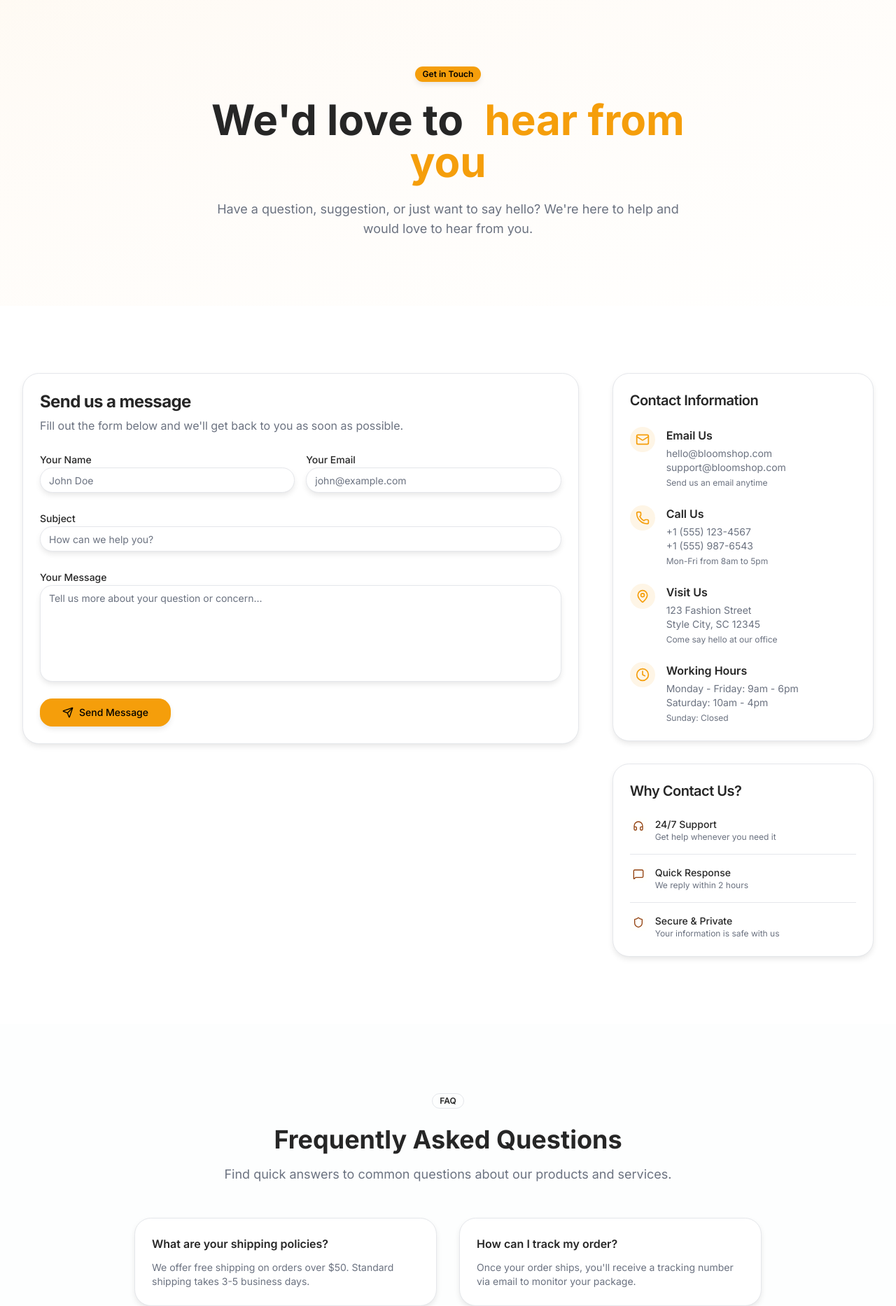
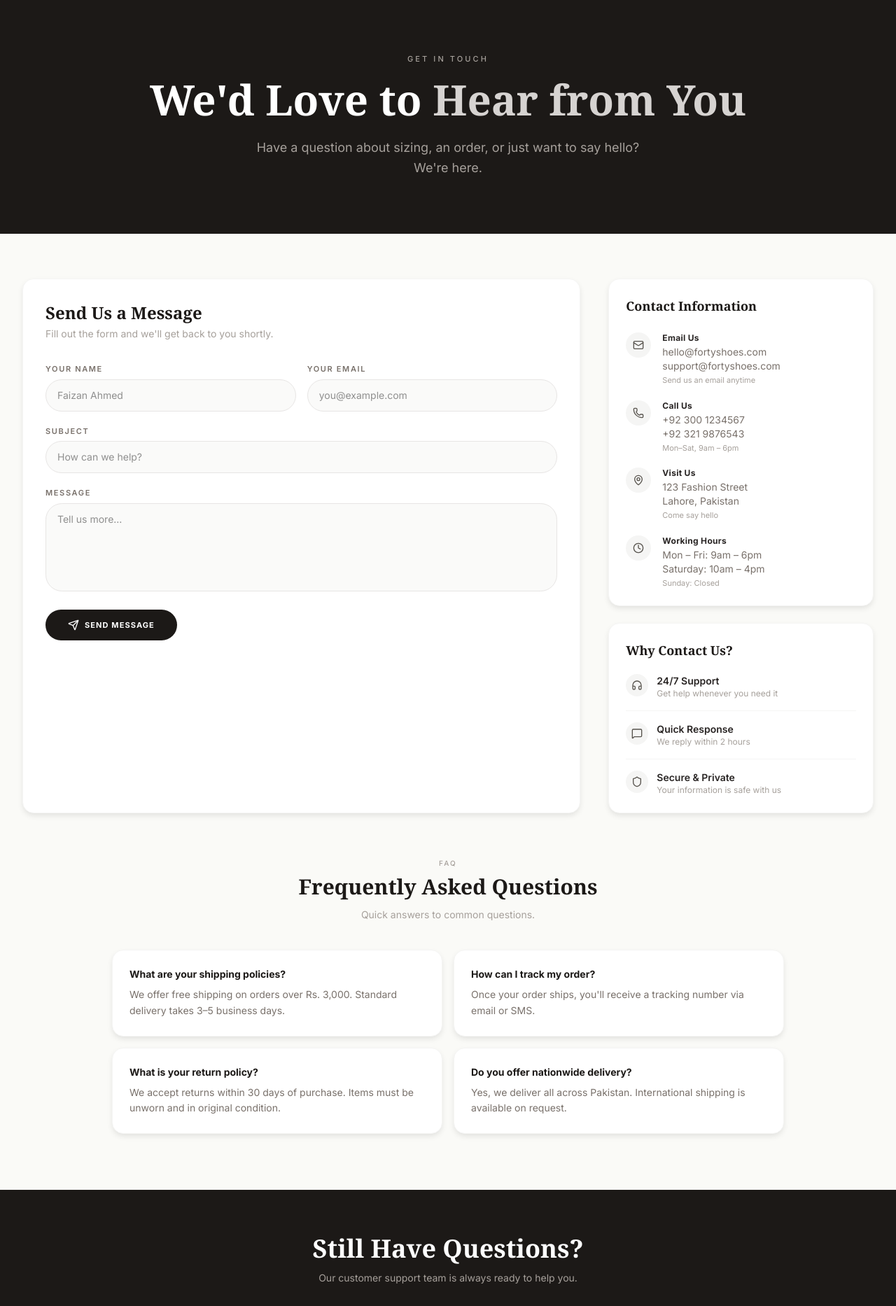
Before and after one commit to faizanahmed124/new_web, a Next.js app: page /contact in a window 1280 px wide. Shown: the part 100-1966 px from the top of the page at 70% size. Built offline with nearby package versions, Linux system fonts and the light colour scheme.

Commit message:
New push

```diff
--- a/app/contact/page.tsx
+++ b/app/contact/page.tsx
@@ -1,50 +1,23 @@
 "use client";
 
-import { Badge } from "@/components/ui/badge";
-import { Button } from "@/components/ui/button";
-import { Card, CardContent, CardHeader, CardTitle } from "@/components/ui/card";
-import { Input } from "@/components/ui/input";
-import { Separator } from "@/components/ui/separator";
-import { Textarea } from "@/components/ui/textarea";
-import {
-  CheckCircle,
-  Clock,
-  Headphones,
-  Mail,
-  MapPin,
-  MessageSquare,
-  Phone,
-  Send,
-  Shield,
-} from "lucide-react";
 import { useState } from "react";
+import { Send, CheckCircle, Mail, Phone, MapPin, Clock, MessageSquare, Headphones, Shield } from "lucide-react";
 
-export default function Contact() {
-  const [formData, setFormData] = useState({
-    name: "",
-    email: "",
-    subject: "",
-    message: "",
-  });
+export default function ContactPage() {
+  const [formData, setFormData] = useState({ name: "", email: "", subject: "", message: "" });
   const [isSubmitting, setIsSubmitting] = useState(false);
   const [isSubmitted, setIsSubmitted] = useState(false);
 
-  const handleInputChange = (
-    e: React.ChangeEvent<HTMLInputElement | HTMLTextAreaElement>
-  ) => {
-    const { name, value } = e.target;
-    setFormData((prev) => ({ ...prev, [name]: value }));
+  const handleChange = (e: React.ChangeEvent<HTMLInputElement | HTMLTextAreaElement>) => {
+    setFormData((prev) => ({ ...prev, [e.target.name]: e.target.value }));
   };
 
   const handleSubmit = async (e: React.FormEvent) => {
     e.preventDefault();
     setIsSubmitting(true);
-
-    await new Promise((resolve) => setTimeout(resolve, 1000));
-
+    await new Promise((r) => setTimeout(r, 1000));
     setIsSubmitting(false);
     setIsSubmitted(true);
-
     setTimeout(() => {
       setIsSubmitted(false);
       setFormData({ name: "", email: "", subject: "", message: "" });
@@ -52,341 +25,196 @@ export default function Contact() {
   };
 
   const contactInfo = [
-    {
-      icon: Mail,
-      title: "Email Us",
-      details: ["hello@bloomshop.com", "support@bloomshop.com"],
-      description: "Send us an email anytime",
-    },
-    {
-      icon: Phone,
-      title: "Call Us",
-      details: ["+1 (555) 123-4567", "+1 (555) 987-6543"],
-      description: "Mon-Fri from 8am to 5pm",
-    },
-    {
-      icon: MapPin,
-      title: "Visit Us",
-      details: ["123 Fashion Street", "Style City, SC 12345"],
-      description: "Come say hello at our office",
-    },
-    {
-      icon: Clock,
-      title: "Working Hours",
-      details: ["Monday - Friday: 9am - 6pm", "Saturday: 10am - 4pm"],
-      description: "Sunday: Closed",
-    },
+    { icon: Mail,  title: "Email Us",     lines: ["hello@fortyshoes.com", "support@fortyshoes.com"], sub: "Send us an email anytime" },
+    { icon: Phone, title: "Call Us",       lines: ["+92 300 1234567", "+92 321 9876543"],             sub: "Mon–Sat, 9am – 6pm" },
+    { icon: MapPin,title: "Visit Us",      lines: ["123 Fashion Street", "Lahore, Pakistan"],         sub: "Come say hello" },
+    { icon: Clock, title: "Working Hours", lines: ["Mon – Fri: 9am – 6pm", "Saturday: 10am – 4pm"],  sub: "Sunday: Closed" },
   ];
 
   const features = [
-    {
-      icon: Headphones,
-      title: "24/7 Support",
-      description: "Get help whenever you need it",
-    },
-    {
-      icon: MessageSquare,
-      title: "Quick Response",
-      description: "We reply within 2 hours",
-    },
-    {
-      icon: Shield,
-      title: "Secure & Private",
-      description: "Your information is safe with us",
-    },
+    { icon: Headphones,    title: "24/7 Support",     desc: "Get help whenever you need it" },
+    { icon: MessageSquare, title: "Quick Response",   desc: "We reply within 2 hours" },
+    { icon: Shield,        title: "Secure & Private", desc: "Your information is safe with us" },
+  ];
+
+  const faqs = [
+    { q: "What are your shipping policies?",  a: "We offer free shipping on orders over Rs. 3,000. Standard delivery takes 3–5 business days." },
+    { q: "How can I track my order?",         a: "Once your order ships, you'll receive a tracking number via email or SMS." },
+    { q: "What is your return policy?",       a: "We accept returns within 30 days of purchase. Items must be unworn and in original condition." },
+    { q: "Do you offer nationwide delivery?", a: "Yes, we deliver all across Pakistan. International shipping is available on request." },
   ];
 
   return (
-    <div className="bg-background">
-      <section className="py-16 lg:py-24 bg-gradient-to-br from-primary/5 to-accent/5">
-        <div className="container mx-auto px-4 sm:px-6 lg:px-8">
-          <div className="text-center max-w-3xl mx-auto">
-            <Badge className="mb-6 bg-primary text-primary-foreground">
-              Get in Touch
-            </Badge>
-            <h1 className="text-4xl lg:text-6xl font-bold text-foreground mb-6">
-              We&apos;d love to{" "}
-              <span className="text-primary block lg:inline lg:ml-4">
-                hear from you
-              </span>
+    <div className="min-h-screen" style={{ backgroundColor: "#FAFAF7" }}>
+
+      {/* Hero */}
+      <section className="bg-stone-900 py-16 lg:py-20 text-center px-4">
+        <p className="text-[11px] tracking-[0.28em] uppercase text-stone-400 font-medium mb-3">Get in Touch</p>
+        <h1
+          className="text-4xl sm:text-5xl lg:text-6xl font-black text-white leading-tight mb-4"
+          style={{ fontFamily: "'Playfair Display', Georgia, serif" }}
+        >
+          We&apos;d Love to{" "}
+          <em className="not-italic text-stone-300">Hear from You</em>
         </h1>
-            <p className="text-lg text-muted-foreground max-w-2xl mx-auto">
-              Have a question, suggestion, or just want to say hello? We&apos;re
-              here to help and would love to hear from you.
+        <p className="text-stone-400 text-base sm:text-lg max-w-xl mx-auto leading-relaxed">
+          Have a question about sizing, an order, or just want to say hello? We&apos;re here.
         </p>
-          </div>
-        </div>
       </section>
 
-      <section className="py-16 lg:py-24">
-        <div className="container mx-auto px-4 sm:px-6 lg:px-8">
-          <div className="grid lg:grid-cols-3 gap-12">
-            <div className="lg:col-span-2">
-              <Card>
-                <CardHeader>
-                  <CardTitle className="text-2xl font-bold text-foreground">
-                    Send us a message
-                  </CardTitle>
-                  <p className="text-muted-foreground">
-                    Fill out the form below and we&apos;ll get back to you as
-                    soon as possible.
-                  </p>
-                </CardHeader>
-                <CardContent>
-                  <form onSubmit={handleSubmit} className="space-y-6">
+      {/* Main Grid */}
+      <section className="max-w-7xl mx-auto px-4 sm:px-6 lg:px-8 py-16">
+        <div className="grid lg:grid-cols-3 gap-10">
+
+          {/* Form */}
+          <div className="lg:col-span-2 bg-white rounded-2xl border border-stone-100 p-8 shadow-sm">
+            <h2
+              className="text-2xl font-bold text-stone-900 mb-1"
+              style={{ fontFamily: "'Playfair Display', Georgia, serif" }}
+            >
+              Send Us a Message
+            </h2>
+            <p className="text-stone-400 text-sm mb-8">Fill out the form and we&apos;ll get back to you shortly.</p>
+
+            <form onSubmit={handleSubmit} className="space-y-5">
               <div className="grid sm:grid-cols-2 gap-4">
-                      <div className="space-y-2">
-                        <label
-                          htmlFor="name"
-                          className="text-sm font-medium text-foreground"
-                        >
-                          Your Name
-                        </label>
-                        <Input
-                          id="name"
-                          name="name"
-                          type="text"
-                          placeholder="John Doe"
-                          value={formData.name}
-                          onChange={handleInputChange}
-                          required
-                          className="bg-background border-border"
+                {[
+                  { id: "name",  label: "Your Name",  type: "text",  placeholder: "Faizan Ahmed" },
+                  { id: "email", label: "Your Email", type: "email", placeholder: "you@example.com" },
+                ].map(({ id, label, type, placeholder }) => (
+                  <div key={id}>
+                    <label className="block text-[11px] tracking-[0.15em] uppercase font-semibold text-stone-500 mb-1.5">{label}</label>
+                    <input
+                      id={id} name={id} type={type} placeholder={placeholder}
+                      value={(formData as any)[id]} onChange={handleChange} required
+                      className="w-full px-4 py-3 text-sm border border-stone-200 rounded-xl bg-stone-50 focus:outline-none focus:ring-2 focus:ring-stone-900 transition-all"
+                    />
+                  </div>
+                ))}
+              </div>
+
+              <div>
+                <label className="block text-[11px] tracking-[0.15em] uppercase font-semibold text-stone-500 mb-1.5">Subject</label>
+                <input
+                  name="subject" type="text" placeholder="How can we help?"
+                  value={formData.subject} onChange={handleChange} required
+                  className="w-full px-4 py-3 text-sm border border-stone-200 rounded-xl bg-stone-50 focus:outline-none focus:ring-2 focus:ring-stone-900 transition-all"
                 />
               </div>
 
-                      <div className="space-y-2">
-                        <label
-                          htmlFor="email"
-                          className="text-sm font-medium text-foreground"
+              <div>
+                <label className="block text-[11px] tracking-[0.15em] uppercase font-semibold text-stone-500 mb-1.5">Message</label>
+                <textarea
+                  name="message" rows={5} placeholder="Tell us more..."
+                  value={formData.message} onChange={handleChange} required
+                  className="w-full px-4 py-3 text-sm border border-stone-200 rounded-xl bg-stone-50 focus:outline-none focus:ring-2 focus:ring-stone-900 transition-all resize-none"
+                />
+              </div>
+
+              <button
+                type="submit" disabled={isSubmitting || isSubmitted}
+                className={`flex items-center gap-2 px-8 py-3.5 rounded-full text-[11px] tracking-widest uppercase font-bold transition-all duration-200 ${
+                  isSubmitted ? "bg-green-700 text-white" : "bg-stone-900 hover:bg-stone-700 text-white disabled:opacity-60"
+                }`}
               >
-                          Your Email
-                        </label>
-                        <Input
-                          id="email"
-                          name="email"
-                          type="email"
-                          placeholder="john@example.com"
-                          value={formData.email}
-                          onChange={handleInputChange}
-                          required
-                          className="bg-background border-border"
-                        />
+                {isSubmitting ? (
+                  <><div className="w-4 h-4 border-2 border-white border-t-transparent rounded-full animate-spin" /> Sending...</>
+                ) : isSubmitted ? (
+                  <><CheckCircle className="w-4 h-4" /> Message Sent!</>
+                ) : (
+                  <><Send className="w-4 h-4" /> Send Message</>
+                )}
+              </button>
+            </form>
+          </div>
+
+          {/* Sidebar */}
+          <div className="space-y-6">
+            <div className="bg-white rounded-2xl border border-stone-100 p-6 shadow-sm">
+              <h3 className="text-lg font-bold text-stone-900 mb-6"
+                style={{ fontFamily: "'Playfair Display', Georgia, serif" }}>
+                Contact Information
+              </h3>
+              <div className="space-y-5">
+                {contactInfo.map(({ icon: Icon, title, lines, sub }) => (
+                  <div key={title} className="flex items-start gap-4">
+                    <div className="w-9 h-9 rounded-full bg-stone-100 flex items-center justify-center shrink-0">
+                      <Icon className="w-4 h-4 text-stone-600" />
+                    </div>
+                    <div>
+                      <p className="text-xs font-bold text-stone-800 tracking-wide mb-0.5">{title}</p>
+                      {lines.map((l) => <p key={l} className="text-sm text-stone-500">{l}</p>)}
+                      <p className="text-[11px] text-stone-400 mt-0.5">{sub}</p>
+                    </div>
+                  </div>
+                ))}
               </div>
             </div>
 
-                    <div className="space-y-2">
-                      <label
-                        htmlFor="subject"
-                        className="text-sm font-medium text-foreground"
-                      >
-                        Subject
-                      </label>
-                      <Input
-                        id="subject"
-                        name="subject"
-                        type="text"
-                        placeholder="How can we help you?"
-                        value={formData.subject}
-                        onChange={handleInputChange}
-                        required
-                        className="bg-background border-border"
-                      />
+            <div className="bg-white rounded-2xl border border-stone-100 p-6 shadow-sm">
+              <h3 className="text-lg font-bold text-stone-900 mb-5"
+                style={{ fontFamily: "'Playfair Display', Georgia, serif" }}>
+                Why Contact Us?
+              </h3>
+              <div className="space-y-4">
+                {features.map(({ icon: Icon, title, desc }, i) => (
+                  <div key={title}>
+                    <div className="flex items-start gap-3">
+                      <div className="w-8 h-8 rounded-lg bg-stone-100 flex items-center justify-center shrink-0">
+                        <Icon className="w-4 h-4 text-stone-600" />
                       </div>
-
-                    <div className="space-y-2">
-                      <label
-                        htmlFor="message"
-                        className="text-sm font-medium text-foreground"
-                      >
-                        Your Message
-                      </label>
-                      <Textarea
-                        id="message"
-                        name="message"
-                        placeholder="Tell us more about your question or concern..."
-                        rows={6}
-                        value={formData.message}
-                        onChange={handleInputChange}
-                        required
-                        className="bg-background border-border resize-none"
-                      />
-                    </div>
-
-                    <Button
-                      type="submit"
-                      size="lg"
-                      disabled={isSubmitting || isSubmitted}
-                      className="w-full sm:w-auto bg-primary text-primary-foreground hover:bg-primary/90"
-                    >
-                      {isSubmitting ? (
-                        <div className="flex items-center gap-2">
-                          <div className="w-4 h-4 border-2 border-current border-t-transparent rounded-full animate-spin" />
-                          Sending...
-                        </div>
-                      ) : isSubmitted ? (
-                        <div className="flex items-center gap-2">
-                          <CheckCircle className="h-4 w-4" />
-                          Message Sent!
-                        </div>
-                      ) : (
-                        <div className="flex items-center gap-2">
-                          <Send className="h-4 w-4" />
-                          Send Message
-                        </div>
-                      )}
-                    </Button>
-                  </form>
-                </CardContent>
-              </Card>
-            </div>
-
-            <div className="space-y-8">
-              <Card>
-                <CardHeader>
-                  <CardTitle className="text-xl font-semibold">
-                    Contact Information
-                  </CardTitle>
-                </CardHeader>
-                <CardContent className="space-y-6">
-                  {contactInfo.map((info, index) => (
-                    <div key={index} className="flex items-start gap-4">
-                      <div className="p-2 bg-primary/10 rounded-lg">
-                        <info.icon className="h-5 w-5 text-primary" />
-                      </div>
-                      <div className="flex-1 min-w-0">
-                        <h3 className="font-semibold text-foreground mb-1">
-                          {info.title}
-                        </h3>
-                        {info.details.map((detail, idx) => (
-                          <p
-                            key={idx}
-                            className="text-sm text-muted-foreground"
-                          >
-                            {detail}
-                          </p>
-                        ))}
-                        <p className="text-xs text-muted-foreground mt-1">
-                          {info.description}
-                        </p>
+                      <div>
+                        <p className="text-sm font-semibold text-stone-800">{title}</p>
+                        <p className="text-xs text-stone-400">{desc}</p>
                       </div>
                     </div>
-                  ))}
-                </CardContent>
-              </Card>
-
-              <Card>
-                <CardHeader>
-                  <CardTitle className="text-xl font-semibold">
-                    Why Contact Us?
-                  </CardTitle>
-                </CardHeader>
-                <CardContent className="space-y-4">
-                  {features.map((feature, index) => (
-                    <div key={index}>
-                      <div className="flex items-start gap-3">
-                        <div className="p-1 bg-accent/10 rounded">
-                          <feature.icon className="h-4 w-4 text-accent-foreground" />
-                        </div>
-                        <div>
-                          <h4 className="font-medium text-foreground text-sm">
-                            {feature.title}
-                          </h4>
-                          <p className="text-xs text-muted-foreground">
-                            {feature.description}
-                          </p>
-                        </div>
-                      </div>
-                      {index < features.length - 1 && (
-                        <Separator className="mt-4" />
-                      )}
+                    {i < features.length - 1 && <div className="border-t border-stone-100 mt-4" />}
                   </div>
                 ))}
-                </CardContent>
-              </Card>
+              </div>
             </div>
           </div>
         </div>
       </section>
 
-      <section className="py-16 lg:py-24 bg-muted/30">
-        <div className="container mx-auto px-4 sm:px-6 lg:px-8">
-          <div className="text-center mb-12">
-            <Badge variant="outline" className="mb-6">
-              FAQ
-            </Badge>
-            <h2 className="text-3xl lg:text-4xl font-bold text-foreground mb-4">
+      {/* FAQ */}
+      <section className="max-w-5xl mx-auto px-4 sm:px-6 lg:px-8 pb-20">
+        <div className="text-center mb-10">
+          <p className="text-[10px] tracking-[0.22em] uppercase text-stone-400 font-medium mb-2">FAQ</p>
+          <h2 className="text-3xl font-bold text-stone-900 mb-3"
+            style={{ fontFamily: "'Playfair Display', Georgia, serif" }}>
             Frequently Asked Questions
           </h2>
-            <p className="text-lg text-muted-foreground max-w-2xl mx-auto">
-              Find quick answers to common questions about our products and
-              services.
-            </p>
+          <p className="text-stone-400 text-sm max-w-lg mx-auto">Quick answers to common questions.</p>
         </div>
-
-          <div className="grid md:grid-cols-2 gap-8 max-w-4xl mx-auto">
-            {[
-              {
-                question: "What are your shipping policies?",
-                answer:
-                  "We offer free shipping on orders over $50. Standard shipping takes 3-5 business days.",
-              },
-              {
-                question: "How can I track my order?",
-                answer:
-                  "Once your order ships, you'll receive a tracking number via email to monitor your package.",
-              },
-              {
-                question: "What is your return policy?",
-                answer:
-                  "We accept returns within 30 days of purchase. Items must be in original condition.",
-              },
-              {
-                question: "Do you offer international shipping?",
-                answer:
-                  "Yes, we ship worldwide. International shipping rates vary by destination.",
-              },
-            ].map((faq, index) => (
-              <Card key={index} className="hover:shadow-md transition-shadow">
-                <CardContent className="p-6">
-                  <h3 className="font-semibold text-foreground mb-3">
-                    {faq.question}
-                  </h3>
-                  <p className="text-sm text-muted-foreground">{faq.answer}</p>
-                </CardContent>
-              </Card>
+        <div className="grid md:grid-cols-2 gap-4">
+          {faqs.map(({ q, a }) => (
+            <div key={q} className="bg-white rounded-2xl border border-stone-100 p-6 hover:border-stone-300 transition-colors shadow-sm">
+              <h3 className="text-sm font-bold text-stone-900 mb-2">{q}</h3>
+              <p className="text-sm text-stone-500 leading-relaxed">{a}</p>
+            </div>
           ))}
-          </div>
         </div>
       </section>
 
-      <section className="py-16 lg:py-24">
-        <div className="container mx-auto px-4 sm:px-6 lg:px-8">
-          <Card className="bg-gradient-to-r from-primary/10 to-accent/10 border-primary/20">
-            <CardContent className="p-12 text-center">
-              <h2 className="text-3xl lg:text-4xl font-bold text-foreground mb-4">
-                Still have questions?
+      {/* CTA */}
+      <section className="bg-stone-900 py-16 text-center px-4">
+        <h2 className="text-3xl sm:text-4xl font-black text-white mb-3"
+          style={{ fontFamily: "'Playfair Display', Georgia, serif" }}>
+          Still Have Questions?
         </h2>
-              <p className="text-lg text-muted-foreground mb-8 max-w-2xl mx-auto">
-                Can&apos;t find what you&apos;re looking for? Our customer
-                support team is here to help.
+        <p className="text-stone-400 text-sm mb-8 max-w-md mx-auto">
+          Our customer support team is always ready to help you.
         </p>
-
-              <div className="flex flex-col sm:flex-row gap-4 justify-center">
-                <Button
-                  size="lg"
-                  className="bg-primary text-primary-foreground hover:bg-primary/90"
-                >
-                  <Phone className="h-4 w-4 mr-2" />
-                  Call Us Now
-                </Button>
-
-                <Button size="lg" variant="outline">
-                  <Mail className="h-4 w-4 mr-2" />
-                  Live Chat
-                </Button>
-              </div>
-            </CardContent>
-          </Card>
+        <div className="flex flex-col sm:flex-row items-center justify-center gap-3">
+          <a href="tel:+923001234567"
+            className="flex items-center gap-2 bg-white text-stone-900 text-[11px] tracking-widest uppercase font-bold px-7 py-3 rounded-full hover:bg-stone-100 transition-colors">
+            <Phone className="w-4 h-4" /> Call Us Now
+          </a>
+          <a href="mailto:hello@fortyshoes.com"
+            className="flex items-center gap-2 text-white text-[11px] tracking-widest uppercase font-bold px-7 py-3 rounded-full border border-white/40 hover:bg-white/10 transition-colors">
+            <Mail className="w-4 h-4" /> Email Us
+          </a>
         </div>
       </section>
     </div>
```
Lines whose indentation alone changed are shown as unchanged.
